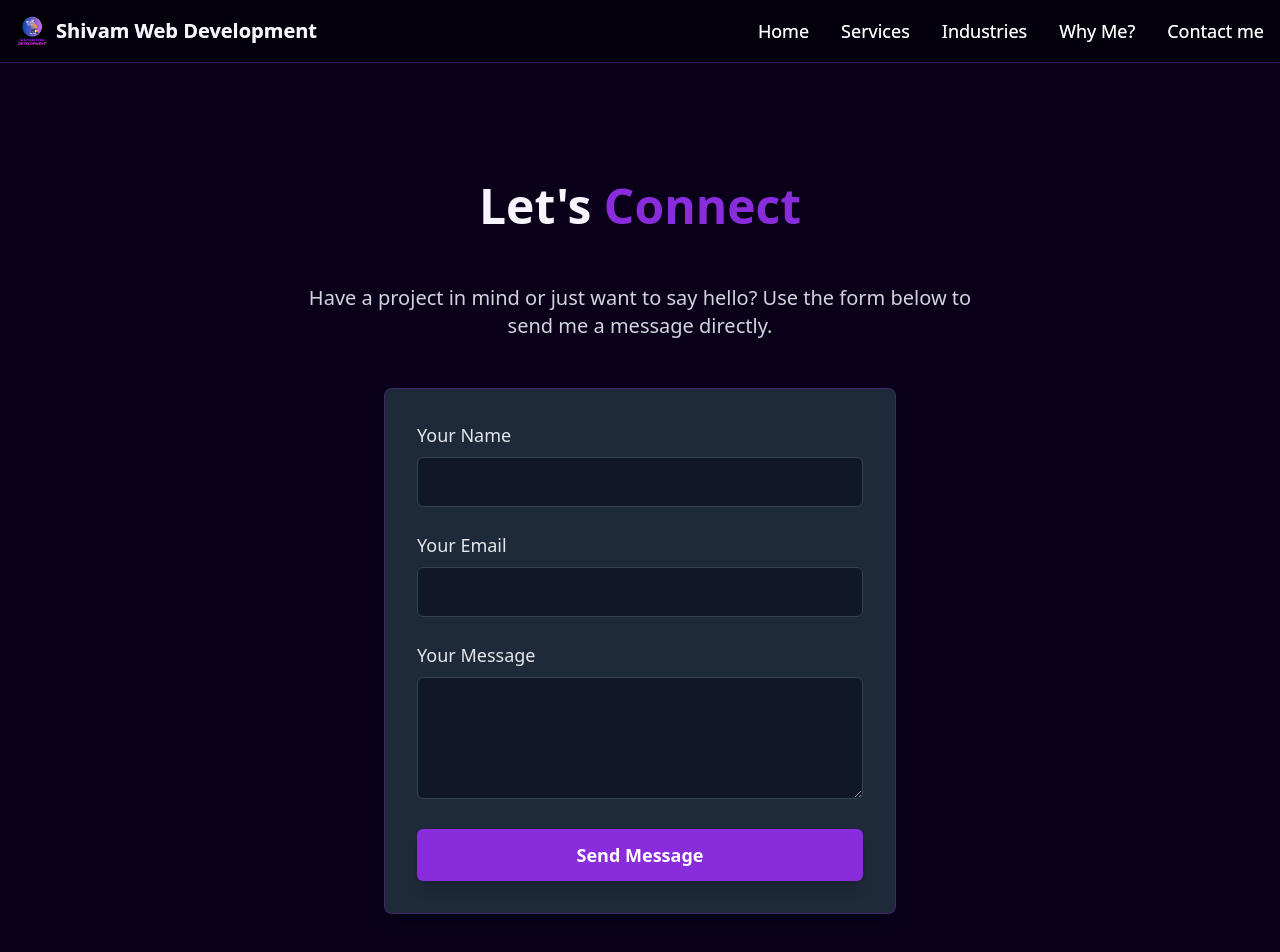
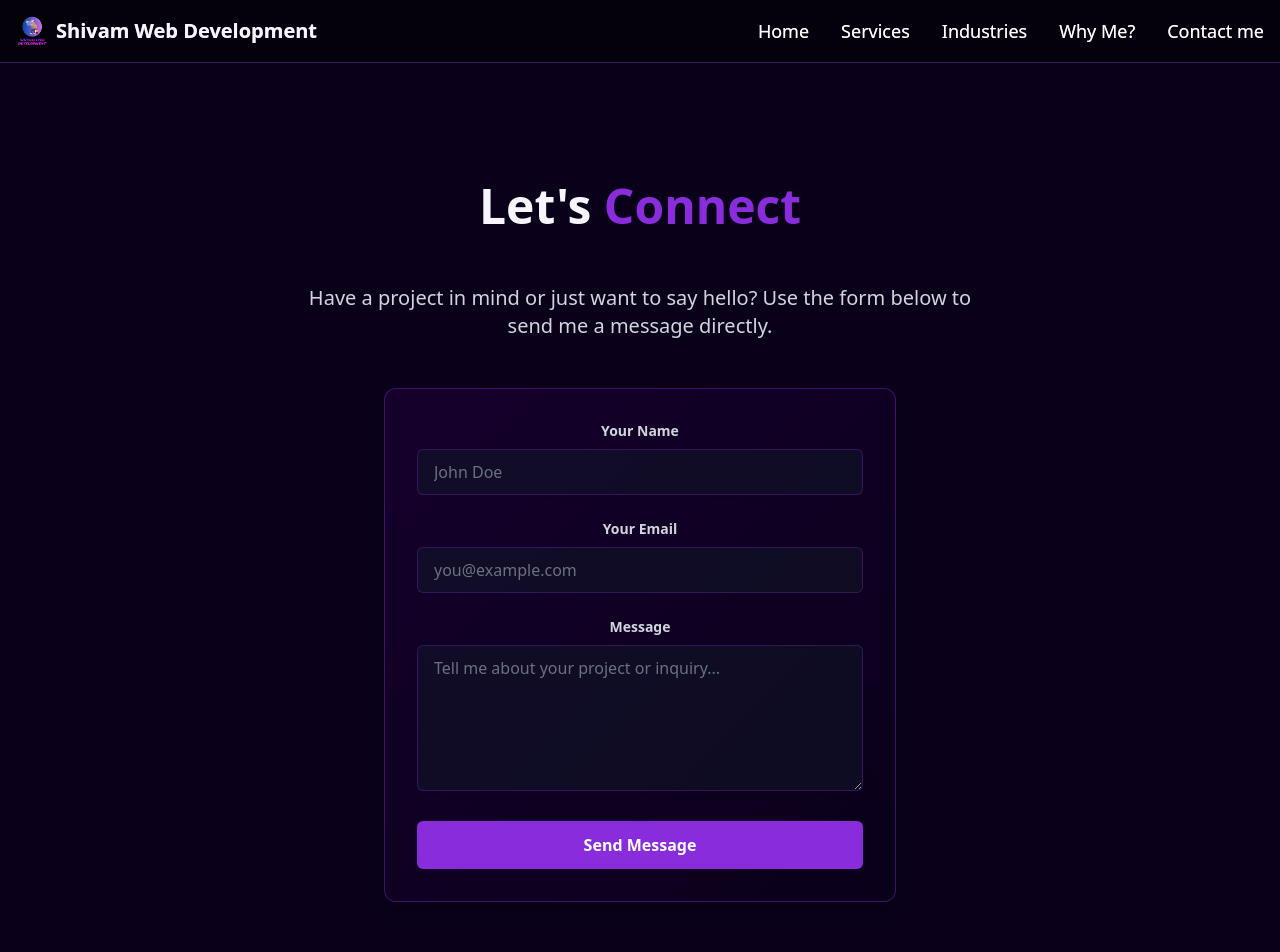
Before and after one commit to shivam-sharma-03/Shivam-Web-Development, a Next.js app: page /contact in a window 1280 px wide. Shown: the top 952 px of the page. Built offline with nearby package versions, Linux system fonts and the light colour scheme.

Commit message:
contact form updated

```diff
--- a/components/ContactForm.tsx
+++ b/components/ContactForm.tsx
@@ -1,134 +1,143 @@
 // components/ContactForm.tsx
 "use client";
 
-import React, { useState } from 'react';
-import { motion } from 'framer-motion';
+import React, { useState, useRef } from 'react';
+import { motion, Variants } from 'framer-motion';
+
+const formVariants: Variants = {
+  hidden: { opacity: 0, y: 50 },
+  visible: {
+    opacity: 1,
+    y: 0,
+    transition: {
+      duration: 0.7,
+      ease: "easeOut"
+    }
+  },
+};
 
 const ContactForm: React.FC = () => {
-  const [formData, setFormData] = useState({
-    name: '',
-    email: '',
-    message: ''
-  });
-  const [status, setStatus] = useState<'idle' | 'submitting' | 'success' | 'error'>('idle');
+  const [submitting, setSubmitting] = useState(false);
+  const [submitted, setSubmitted] = useState(false);
+  const [error, setError] = useState<string | null>(null);
+  const formRef = useRef<HTMLFormElement>(null);
 
-  const handleChange = (e: React.ChangeEvent<HTMLInputElement | HTMLTextAreaElement>) => {
-    setFormData({ ...formData, [e.target.name]: e.target.value });
-  };
+  const onSubmit = async (event: React.FormEvent<HTMLFormElement>) => {
+    event.preventDefault();
+    setSubmitting(true);
+    setSubmitted(false);
+    setError(null);
 
-  const handleSubmit = async (e: React.FormEvent) => {
-    e.preventDefault();
-    setStatus('submitting');
+    const formData = new FormData(event.currentTarget);
+    formData.append("access_key", "6f931491-dfb8-4d8d-b697-9b7de9f20d76");
 
-
-    console.log('Form data submitted:', formData);
+    const object = Object.fromEntries(formData);
+    const json = JSON.stringify(object);
 
     try {
-      await new Promise(resolve => setTimeout(resolve, 1500));
-      setStatus('success');
-      setFormData({ name: '', email: '', message: '' });
-    } catch (error) {
-      console.error('Form submission error:', error);
-      setStatus('error');
+      const response = await fetch("https://api.web3forms.com/submit", {
+        method: "POST",
+        headers: {
+          "Content-Type": "application/json",
+          "Accept": "application/json"
+        },
+        body: json,
+      });
+
+      const result = await response.json();
+
+      if (result.success) {
+        setSubmitted(true);
+        if (formRef.current) {
+          formRef.current.reset();
+        }
+      } else {
+        console.error("Web3Forms Error:", result.message);
+        setError(result.message || "Failed to send message. Please try again.");
+      }
+    } catch (err) {
+      console.error("Submission error:", err);
+      setError("An unexpected error occurred. Please try again.");
+    } finally {
+      setSubmitting(false);
     }
   };
 
-  const formItemVariants = {
-    hidden: { opacity: 0, y: 20 },
-    visible: { opacity: 1, y: 0, transition: { duration: 0.5 } }
-  };
+  if (submitted) {
+    return (
+      <motion.div
+        className="text-center p-8 bg-green-500/20 rounded-lg text-green-200"
+        initial={{ opacity: 0, scale: 0.8 }}
+        animate={{ opacity: 1, scale: 1 }}
+        transition={{ duration: 0.5 }}
+      >
+        <h3 className="text-2xl font-bold mb-4">Message Sent Successfully!</h3>
+        <p>Thank you for reaching out. I'll get back to you soon.</p>
+      </motion.div>
+    );
+  }
 
   return (
-
     <motion.form
-      onSubmit={handleSubmit}
-      className="bg-gray-800 bg-opacity-40 p-6 md:p-8 rounded-lg shadow-lg border border-[#892CDC]/30 space-y-5 md:space-y-6 flex-shrink-0"
+      ref={formRef}
+      onSubmit={onSubmit}
+      className="space-y-6 p-8 rounded-xl border border-[#892CDC]/40 shadow-lg bg-gradient-to-br from-[#15002C] to-[#0A001A]"
+      variants={formVariants}
       initial="hidden"
-      animate="visible"
-      variants={{
-        visible: {
-          transition: {
-            staggerChildren: 0.1
-          }
-        }
-      }}
+      whileInView="visible"
+      viewport={{ once: true, amount: 0.1 }}
     >
-      <motion.div variants={formItemVariants}>
-        <label htmlFor="name" className="block text-left text-gray-200 text-base md:text-lg mb-2">
+      <div>
+        <label htmlFor="name" className="block text-gray-300 text-sm font-bold mb-2">
           Your Name
         </label>
         <input
+          id="name"
           type="text"
-          id="name"
           name="name"
-          value={formData.name}
-          onChange={handleChange}
+          className="shadow appearance-none border border-[#892CDC]/30 rounded-md w-full py-3 px-4 text-gray-700 leading-tight focus:outline-none focus:ring-2 focus:ring-[#892CDC] bg-gray-900/50 text-white placeholder-gray-500"
+          placeholder="John Doe"
           required
-          suppressHydrationWarning={true}
-          className="w-full p-2 md:p-3 rounded-md bg-gray-900 border border-gray-700 text-white placeholder-gray-500 focus:border-[#892CDC] focus:ring-1 focus:ring-[#892CDC] outline-none transition-colors"
         />
-      </motion.div>
-
-      <motion.div variants={formItemVariants}>
-        <label htmlFor="email" className="block text-left text-gray-200 text-base md:text-lg mb-2">
+      </div>
+      <div>
+        <label htmlFor="email" className="block text-gray-300 text-sm font-bold mb-2">
           Your Email
         </label>
         <input
+          id="email"
           type="email"
-          id="email"
           name="email"
-          value={formData.email}
-          onChange={handleChange}
+          className="shadow appearance-none border border-[#892CDC]/30 rounded-md w-full py-3 px-4 text-gray-700 leading-tight focus:outline-none focus:ring-2 focus:ring-[#892CDC] bg-gray-900/50 text-white placeholder-gray-500"
+          placeholder="you@example.com"
           required
-          suppressHydrationWarning={true}
-          className="w-full p-2 md:p-3 rounded-md bg-gray-900 border border-gray-700 text-white placeholder-gray-500 focus:border-[#892CDC] focus:ring-1 focus:ring-[#892CDC] outline-none transition-colors"
         />
-      </motion.div>
-
-      <motion.div variants={formItemVariants}>
-        <label htmlFor="message" className="block text-left text-gray-200 text-base md:text-lg mb-2">
-          Your Message
+      </div>
+      <div>
+        <label htmlFor="message" className="block text-gray-300 text-sm font-bold mb-2">
+          Message
         </label>
         <textarea
           id="message"
           name="message"
-          rows={4}
-          value={formData.message}
-          onChange={handleChange}
+          rows={6}
+          className="shadow appearance-none border border-[#892CDC]/30 rounded-md w-full py-3 px-4 text-gray-700 leading-tight focus:outline-none focus:ring-2 focus:ring-[#892CDC] bg-gray-900/50 text-white placeholder-gray-500 resize-y"
+          placeholder="Tell me about your project or inquiry..."
           required
-          suppressHydrationWarning={true}
-          className="w-full p-2 md:p-3 rounded-md bg-gray-900 border border-gray-700 text-white placeholder-gray-500 focus:border-[#892CDC] focus:ring-1 focus:ring-[#892CDC] outline-none transition-colors resize-y"
         ></textarea>
-      </motion.div>
-
-      <motion.button
+      </div>
+      {error && (
+        <div className="text-red-500 text-sm text-center mt-4">
+          {error}
+        </div>
+      )}
+      <button
         type="submit"
-        variants={formItemVariants}
-        disabled={status === 'submitting'}
-        suppressHydrationWarning={true}
-        className="w-full bg-[#892CDC] text-white font-semibold py-3 px-8 rounded-md shadow-lg hover:bg-[#700B97] transition-all duration-300 transform hover:scale-[1.02] focus:outline-none focus:ring-4 focus:ring-[#892CDC]/50 text-lg disabled:opacity-50 disabled:cursor-not-allowed"
+        disabled={submitting}
+        className="w-full bg-[#892CDC] hover:bg-[#700B97] text-white font-bold py-3 px-4 rounded-md focus:outline-none focus:ring-2 focus:ring-[#892CDC]/50 transition-colors duration-200 disabled:opacity-50 disabled:cursor-not-allowed"
       >
-        {status === 'submitting' ? 'Sending...' : 'Send Message'}
-      </motion.button>
-
-      {status === 'success' && (
-        <motion.p
-          initial={{ opacity: 0 }}
-          animate={{ opacity: 1 }}
-          className="text-green-400 mt-4"
-        >
-          Message sent successfully! I&apos;ll get back to you soon.
-        </motion.p>
-      )}
-      {status === 'error' && (
-        <motion.p
-          initial={{ opacity: 0 }}
-          animate={{ opacity: 1 }}
-          className="text-red-400 mt-4"
-        >
-          Failed to send message. Please try again later.
-        </motion.p>
-      )}
+        {submitting ? 'Sending...' : 'Send Message'}
+      </button>
     </motion.form>
   );
 };
--- a/components/MiniCtaSection.tsx
+++ b/components/MiniCtaSection.tsx
@@ -51,7 +51,7 @@ const MiniCtaSection: React.FC = () => {
           transition={{ delay: 0.2 }}
         >
           <Link
-            href="#contact"
+            href="contact"
             className="inline-block bg-[#892CDC] text-white font-semibold py-3 px-10 rounded-full shadow-lg hover:bg-[#700B97] transition-all duration-300 transform hover:scale-105 focus:outline-none focus:ring-4 focus:ring-[#892CDC]/50 text-lg md:text-xl"
           >
             Get Started Today
```
